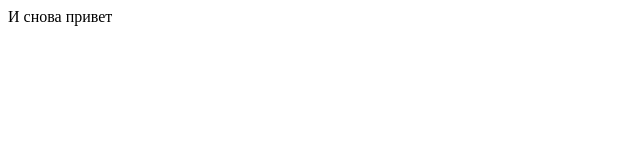
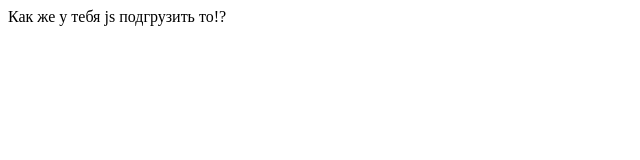
Before and after one commit to ovk2015/testPWA, a plain HTML site: page index.html in a window 1280 px wide. Shown: the whole page, without its empty margins (0-640 px from the left). Drawn offline with Linux system fonts and the light colour scheme.

Commit message:
Update index.html

```diff
--- a/index.html
+++ b/index.html
@@ -5,7 +5,7 @@
 		<meta http-equiv="content-type" content="text/html; charset=utf-8"/>
 	</head>
 	<body>
-		<div>И снова привет</div>
+		<div>Как же у тебя js подгрузить то!?</div>
 	</body>
 	<script type="text/javascript" src="js/app.js"></script>
 </html>
```
